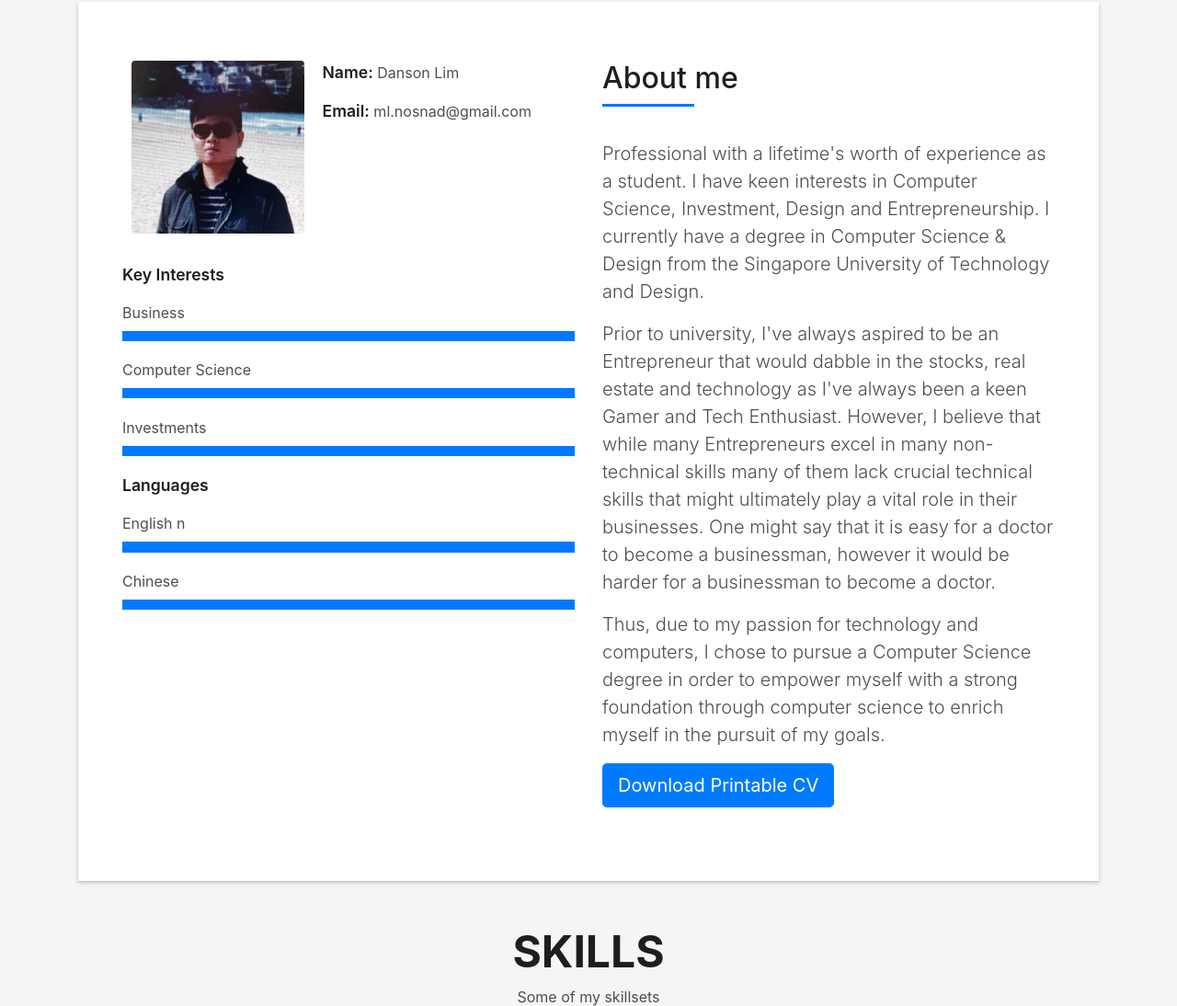
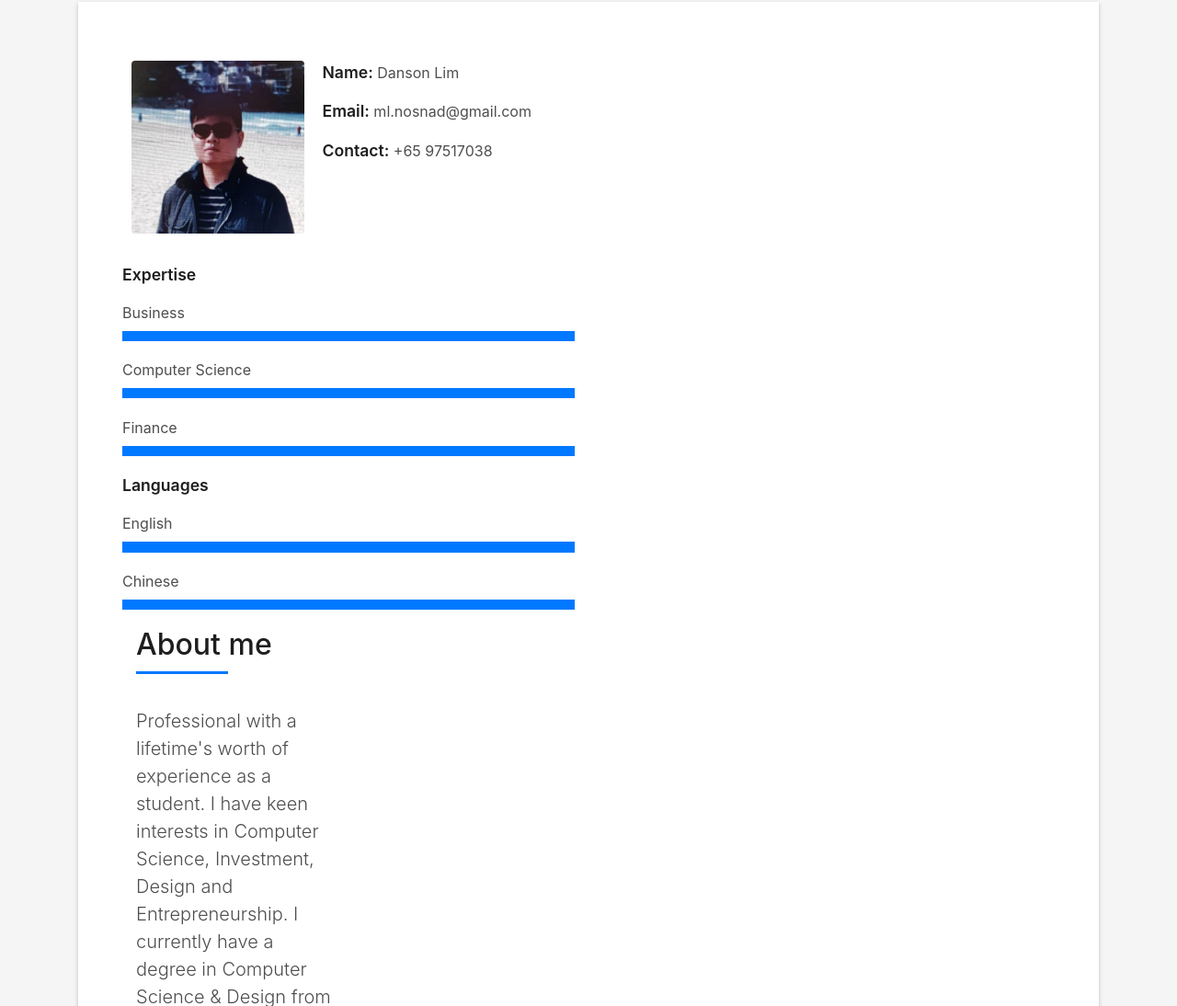
Before and after one commit to Milnosnad/Milnosnad.github.io, a plain HTML site: page index.html in a window 1280 px wide. Shown: the part 862-1956 px from the top of the page at 92% size. Drawn offline with Linux system fonts and the light colour scheme; files whose address does not match are found by name.

Commit message:
Add files via upload

```diff
--- a/index.html
+++ b/index.html
@@ -100,11 +100,12 @@
                     <div class="about-info">
                       <p><span class="title-s">Name: </span> <span>Danson Lim</span></p>
                       <p><span class="title-s">Email: </span> <span>ml.nosnad@gmail.com</span></p>
+                      <p><span class="title-s">Contact: </span> <span>+65 97517038</span></p>
                     </div>
                   </div>
                 </div>
                 <div class="skill-mf">
-                  <p class="title-s">Key Interests</p>
+                  <p class="title-s">Expertise</p>
                   <span>Business</span> <span class="pull-right"></span>
                   <div class="progress">
                     <div class="progress-bar" role="progressbar" style="width: 100%;" aria-valuenow="100" aria-valuemin="0"
@@ -115,13 +116,13 @@
                     <div class="progress-bar" role="progressbar" style="width: 100%" aria-valuenow="100" aria-valuemin="0"
                       aria-valuemax="100"></div>
                   </div>
-                  <span>Investments</span> <span class="pull-right"></span>
+                  <span>Finance</span> <span class="pull-right"></span>
                   <div class="progress">
                     <div class="progress-bar" role="progressbar" style="width: 100%" aria-valuenow="100" aria-valuemin="0"
                       aria-valuemax="100"></div>
                   </div>
                   <p class="title-s">Languages</p>
-                  <span>English n</span> <span class="pull-right"></span>
+                  <span>English</span> <span class="pull-right"></span>
                   <div class="progress">
                     <div class="progress-bar" role="progressbar" style="width: 100%;" aria-valuenow="100" aria-valuemin="0"
                       aria-valuemax="100"></div>
@@ -130,7 +131,6 @@
                   <div class="progress">
                     <div class="progress-bar" role="progressbar" style="width: 100%" aria-valuenow="100" aria-valuemin="0"
                       aria-valuemax="100"></div>
-                  </div>
                 </div>
               </div>
               <div class="col-md-6">
```
